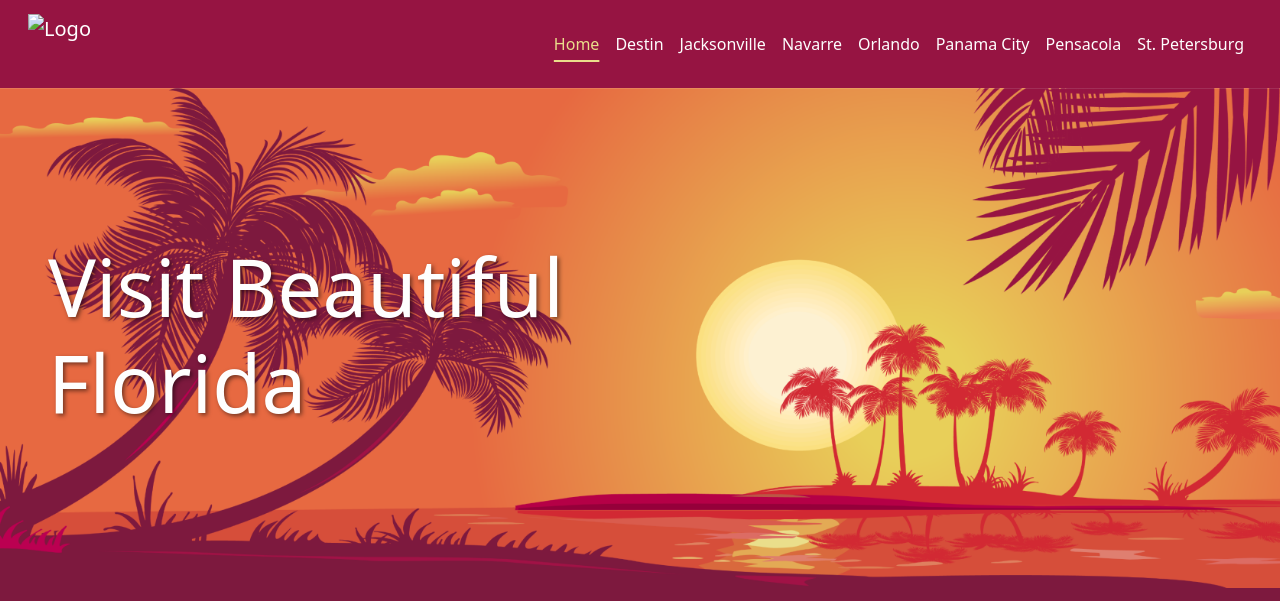
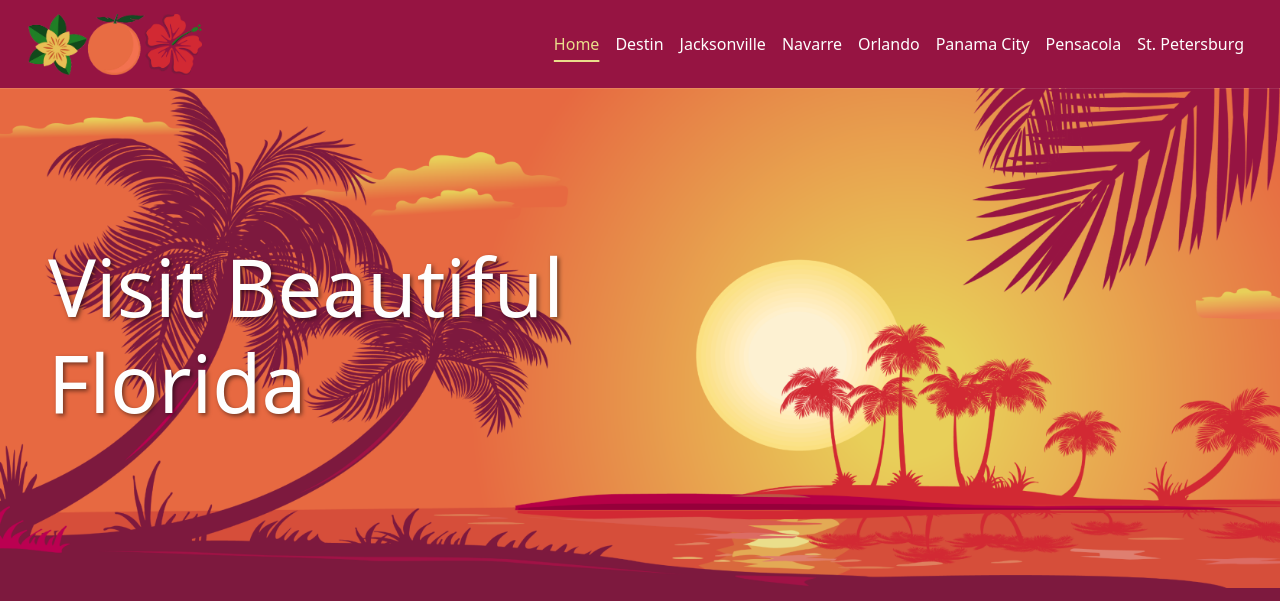
Before and after one commit to brooklynwingfield/chattwebdesign, a plain HTML site: page Team_Project/destin.html in a window 1280 px wide. Shown: the top 601 px of the page. Drawn offline with nearby package versions, Linux system fonts and the light colour scheme; files whose address does not match are found by name.

Commit message:
Update destin.html

```diff
--- a/Team_Project/destin.html
+++ b/Team_Project/destin.html
@@ -10,7 +10,7 @@
         <meta charset="UTF-8" />
         <meta name="viewport" content="width=device-width, initial-scale=1.0" />
         <title>Destin, Florida</title>
-        <link rel="icon" href="images/favicon.png">
+        <link rel="icon" href="images/destin/favicon.png">
         <link href="https://cdn.jsdelivr.net/npm/bootstrap@5.3.2/dist/css/bootstrap.min.css" rel="stylesheet"
             integrity="sha384-T3c6CoIi6uLrA9TneNEoa7RxnatzjcDSCmG1MXxSR1GAsXEV/Dwwykc2MPK8M2HN"
             crossorigin="anonymous" />
@@ -49,7 +49,7 @@
             <div class="container-fluid">
                 <!-- Clickable Nav Logo Image -->
                 <a class="navbar-brand" href="destin.html">
-                    <img src="images/navbar.png" alt="Logo" height="61" class="d-inline-block align-text-top px-3">
+                    <img src="images/destin/navbar.png" alt="Logo" height="61" class="d-inline-block align-text-top px-3">
                 </a>
                 <!-- Clickable Nav Logo Image -->
                 <!-- Dropdown Menu Function -->
@@ -352,7 +352,7 @@
                 <!-- Logo and Links -->
                 <div class="animated-element row">
                     <div class="col d-flex flex-column order-sm-1">
-                        <img src="images/navbar.png"Navbar Photo" height="61" width="170" class="me-3 mb-3">
+                        <img src="images/destin/navbar.png"Navbar Photo" height="61" width="170" class="me-3 mb-3">
                     </div>
                     <div class="col align-items-end d-flex flex-column order order-sm-2">
                         <a href="#" class="purple-content text-decoration-none mb-2">Terms of Use</a>
```
